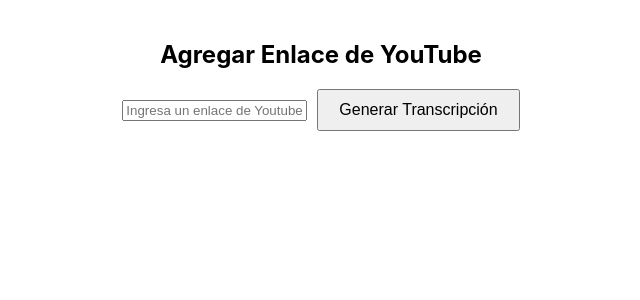
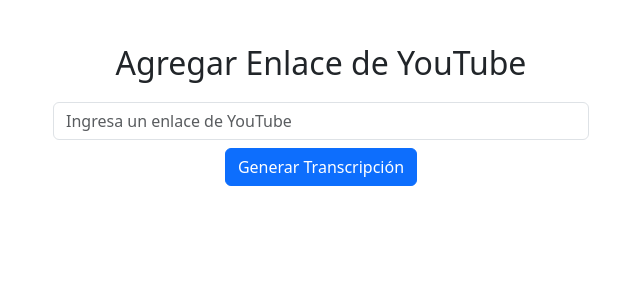
Before and after one commit to INOXBEAT/MOOC, a React (Create React App) app: page / in a window 1280 px wide. Shown: the top 300 px of the page, without its empty margins (319-959 px from the left). Built offline with nearby package versions, Linux system fonts and the light colour scheme.

Commit message:
implementación de Bootstrap al componente de entrada

```diff
--- a/package.json
+++ b/package.json
@@ -6,6 +6,7 @@
     "@testing-library/jest-dom": "^5.17.0",
     "@testing-library/react": "^13.4.0",
     "@testing-library/user-event": "^13.5.0",
+    "bootstrap": "^5.3.3",
     "react": "^18.3.1",
     "react-dom": "^18.3.1",
     "react-scripts": "5.0.1",
--- a/src/components/YouTubeInput.js
+++ b/src/components/YouTubeInput.js
@@ -2,46 +2,29 @@
 
 function YouTubeInput({ onSubmit }) {
   const [url, setUrl] = useState('');
-  const [error, setError] = useState('');
 
-  const handleSubmit = async (event) => {
-    event.preventDefault();
-    try {
-      const response = await fetch('http://localhost:5000/api/transcribe', {
-        method: 'POST',
-        headers: {
-          'Content-Type': 'application/json',
-        },
-        body: JSON.stringify({ url }),
-      });
-
-      if (!response.ok) {
-        throw new Error('Error en la solicitud: ' + response.statusText);
-      }
-
-      const data = await response.json();
-      onSubmit(data.transcript);
-      setError('');
-    } catch (error) {
-      console.error('Error:', error);
-      setError('No se pudo obtener la transcripción. Verifica la URL y el servidor.');
-    }
+  const handleSubmit = (e) => {
+    e.preventDefault();
+    onSubmit(url);
   };
 
   return (
-    <div>
+    <div className="container mt-4">
       <h2>Agregar Enlace de YouTube</h2>
-      <form onSubmit={handleSubmit}>
-        <input
-          type="text"
-          value={url}
-          onChange={(e) => setUrl(e.target.value)}
-          placeholder="Ingresa un enlace de Youtube"
-          required
-        />
-        <button type="submit">Generar Transcripción</button>
+      <form onSubmit={handleSubmit} className="form-inline">
+        <div className="form-group mb-2">
+          <input
+            type="text"
+            className="form-control"
+            placeholder="Ingresa un enlace de YouTube"
+            value={url}
+            onChange={(e) => setUrl(e.target.value)}
+          />
+        </div>
+        <button type="submit" className="btn btn-primary mb-2">
+          Generar Transcripción
+        </button>
       </form>
-      {error && <p style={{ color: 'red' }}>{error}</p>}
     </div>
   );
 }
--- a/src/index.js
+++ b/src/index.js
@@ -3,6 +3,8 @@
 import './index.css';
 import App from './App';
 import reportWebVitals from './reportWebVitals';
+import 'bootstrap/dist/css/bootstrap.min.css';
+
 
 const root = ReactDOM.createRoot(document.getElementById('root'));
 root.render(
```
Also changed, not shown: 1 other file (tests, documents, lock files or other folders).
